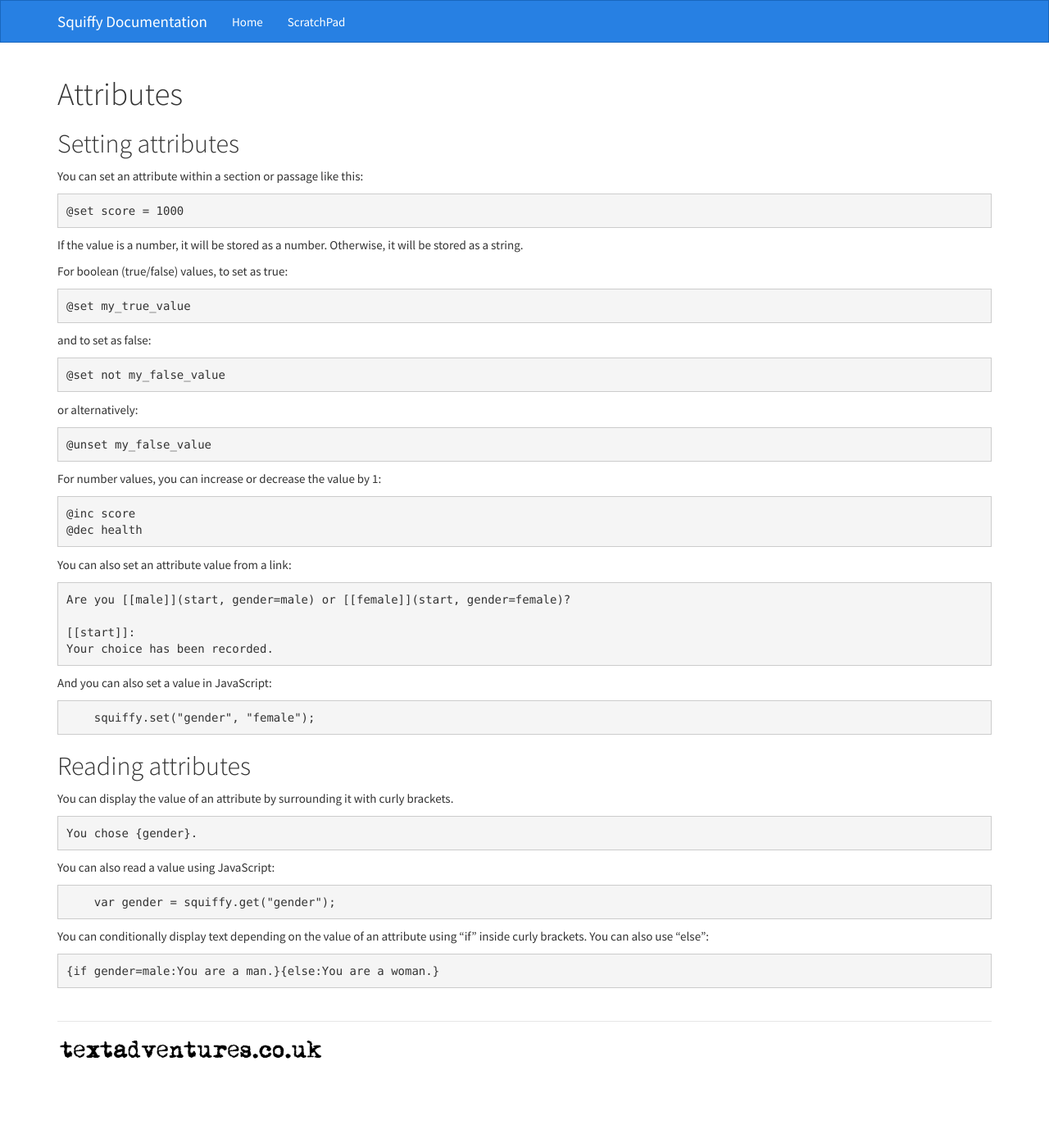
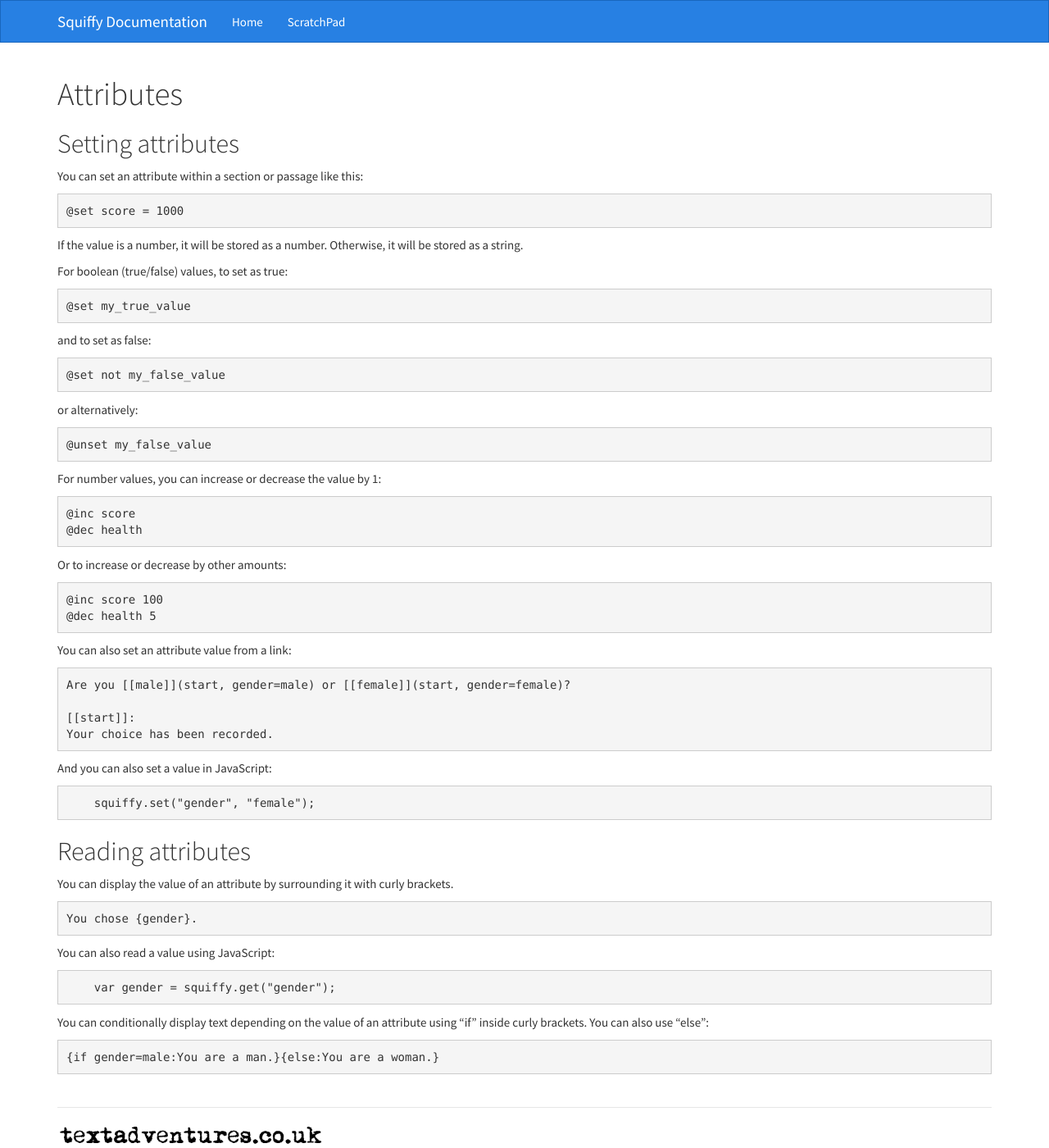
Before and after one commit to textadventures/squiffy, a Jekyll site: the page built from attributes.md, in a window 1280 px wide. Shown: the whole page at 82% size. Built offline with Jekyll 4.4.1, drawn with Linux system fonts in a browser that asks for light colours; nearby versions of some CDN libraries; Markdown is read by kramdown in place of the engine named in the settings; before the commit the page ends 1296 px from its top, so only the background shows below that.

Commit message:
Document inc and dec values

```diff
--- a/attributes.md
+++ b/attributes.md
@@ -29,6 +29,11 @@ For number values, you can increase or decrease the value by 1:
 
     @inc score
     @dec health
+
+Or to increase or decrease by other amounts:
+
+	@inc score 100
+	@dec health 5
 
 You can also set an attribute value from a link:
 
```
